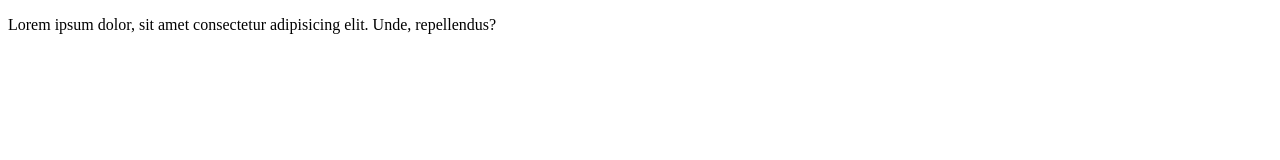
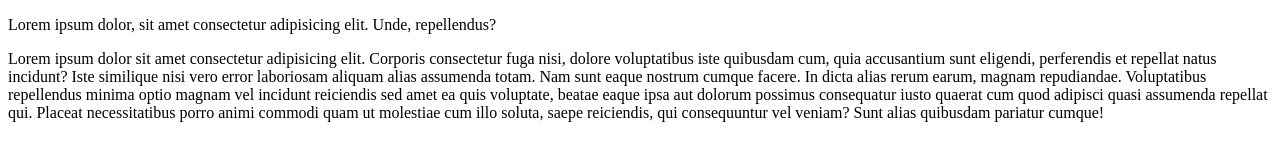
Before and after one commit to progridoy/2nd-repo, a plain HTML site: page index/index.html in a window 1280 px wide. Drawn offline with Linux system fonts and the light colour scheme.

Commit message:
ki j buli

```diff
--- a/index/index.html
+++ b/index/index.html
@@ -8,5 +8,6 @@
 </head>
 <body>
     <p>Lorem ipsum dolor, sit amet consectetur adipisicing elit. Unde, repellendus?</p>
+    <p>Lorem ipsum dolor sit amet consectetur adipisicing elit. Corporis consectetur fuga nisi, dolore voluptatibus iste quibusdam cum, quia accusantium sunt eligendi, perferendis et repellat natus incidunt? Iste similique nisi vero error laboriosam aliquam alias assumenda totam. Nam sunt eaque nostrum cumque facere. In dicta alias rerum earum, magnam repudiandae. Voluptatibus repellendus minima optio magnam vel incidunt reiciendis sed amet ea quis voluptate, beatae eaque ipsa aut dolorum possimus consequatur iusto quaerat cum quod adipisci quasi assumenda repellat qui. Placeat necessitatibus porro animi commodi quam ut molestiae cum illo soluta, saepe reiciendis, qui consequuntur vel veniam? Sunt alias quibusdam pariatur cumque!</p>
 </body>
 </html>
```
Also changed, not shown: 1 other file.
